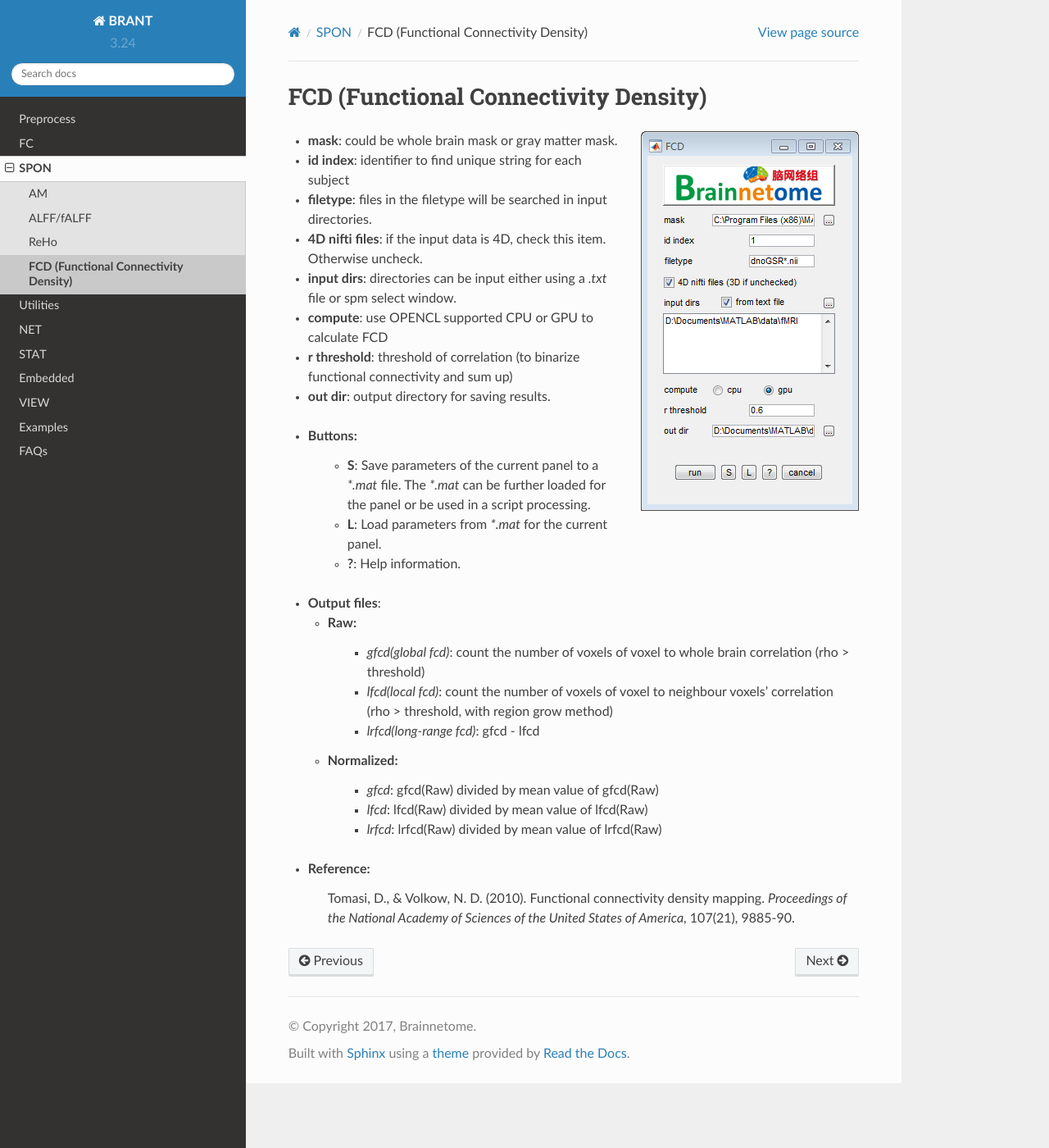
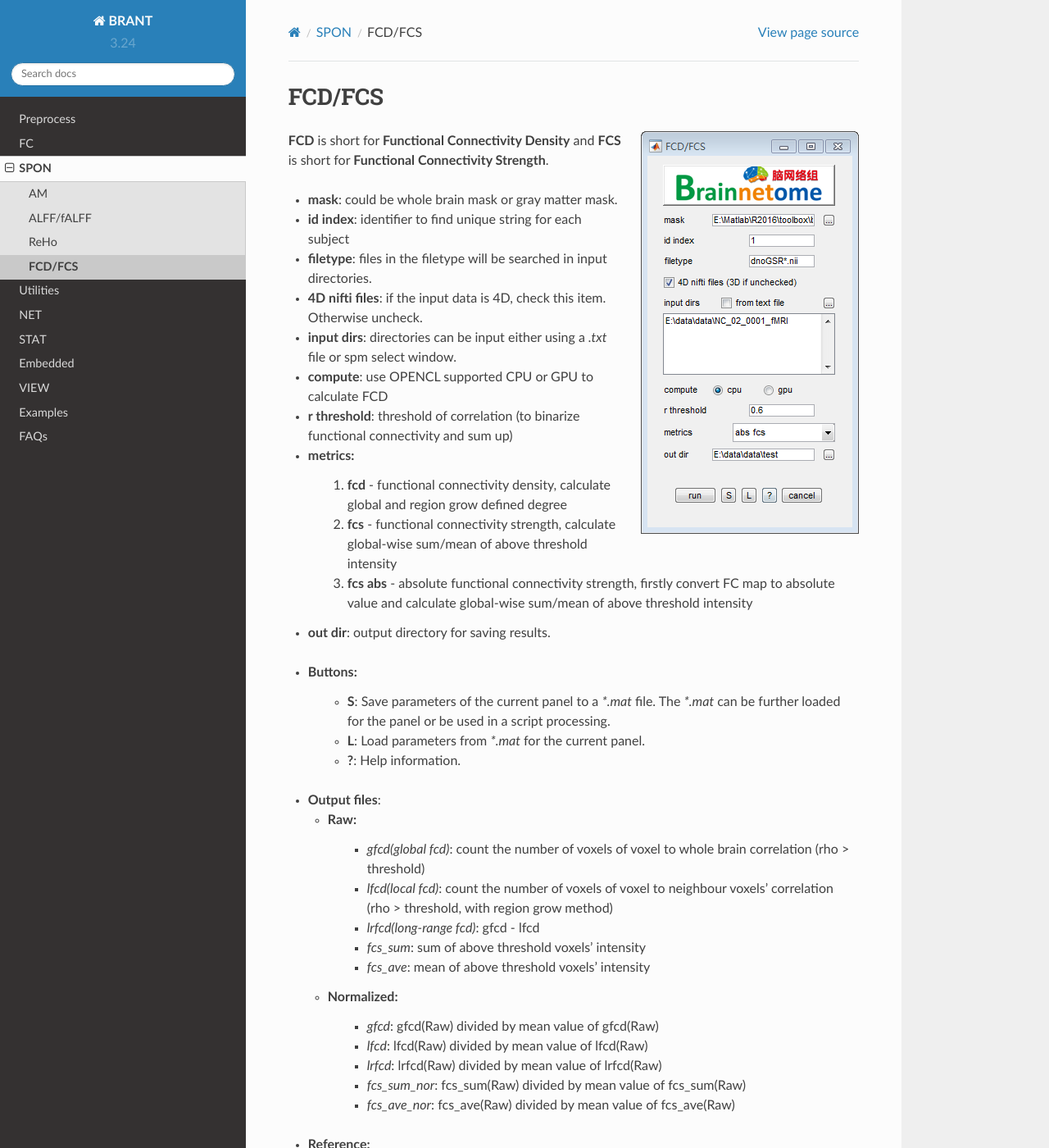
Before and after one commit to YongLiuLab/brant, a Sphinx documentation site: the page built from source/SPON_FCD.txt, in a window 1280 px wide and 1400 px high. Shown: the whole window at 82% size. Built offline with Sphinx 7.4.7 and the Read the Docs theme 2.0.0, drawn with Linux system fonts in a browser that asks for light colours.

Commit message:
fcs added

```diff
--- a/source/SPON_FCD.txt
+++ b/source/SPON_FCD.txt
@@ -1,8 +1,10 @@
-FCD (Functional Connectivity Density)
+FCD/FCS
 --------------------------------------------
 
 .. image:: _images/fcd.png
    :align: right
+
+**FCD** is short for **Functional Connectivity Density** and **FCS** is short for **Functional Connectivity Strength**.
 
 * **mask**: could be whole brain mask or gray matter mask.
 * **id index**: identifier to find unique string for each subject
@@ -11,6 +13,11 @@ FCD (Functional Connectivity Density)
 * **input dirs**: directories can be input either using a *.txt* file or spm select window.
 * **compute**: use OPENCL supported CPU or GPU to calculate FCD
 * **r threshold**: threshold of correlation (to binarize functional connectivity and sum up)
+* **metrics**:
+    #. **fcd** - functional connectivity density, calculate global and region grow defined degree
+    #. **fcs** - functional connectivity strength, calculate global-wise sum/mean of above threshold intensity
+    #. **fcs abs** - absolute functional connectivity strength, firstly convert FC map to absolute value and calculate global-wise sum/mean of above threshold intensity
+
 * **out dir**: output directory for saving results.
 
 - **Buttons**:
@@ -24,10 +31,14 @@ FCD (Functional Connectivity Density)
      * *gfcd(global fcd)*: count the number of voxels of voxel to whole brain correlation (rho > threshold)
      * *lfcd(local fcd)*: count the number of voxels of voxel to neighbour voxels' correlation (rho > threshold, with region grow method)
      * *lrfcd(long-range fcd)*: gfcd - lfcd
+     * *fcs_sum*: sum of above threshold voxels' intensity
+     * *fcs_ave*: mean of above threshold voxels' intensity
   * **Normalized**:
      * *gfcd*: gfcd(Raw) divided by mean value of gfcd(Raw)
      * *lfcd*: lfcd(Raw) divided by mean value of lfcd(Raw)
      * *lrfcd*: lrfcd(Raw) divided by mean value of lrfcd(Raw)
+     * *fcs_sum_nor*: fcs_sum(Raw) divided by mean value of fcs_sum(Raw)
+     * *fcs_ave_nor*: fcs_ave(Raw) divided by mean value of fcs_ave(Raw)
 
 - **Reference**:
      Tomasi, D., & Volkow, N. D. (2010). Functional connectivity density mapping. *Proceedings of the National Academy of Sciences of the United States of America*, 107(21), 9885-90.
```
Also changed, not shown: source/example_5.txt (+4 -4 lines), source/_images/fcd.png, source/_images/step5_FCD.png.
